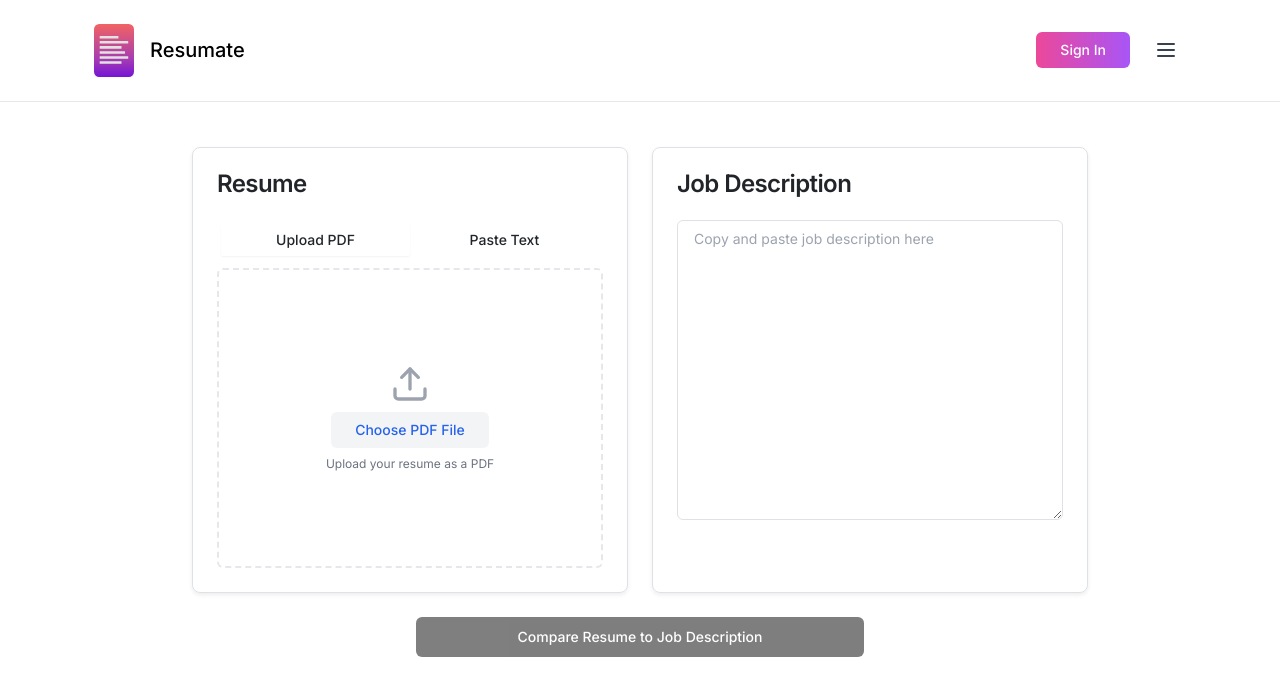
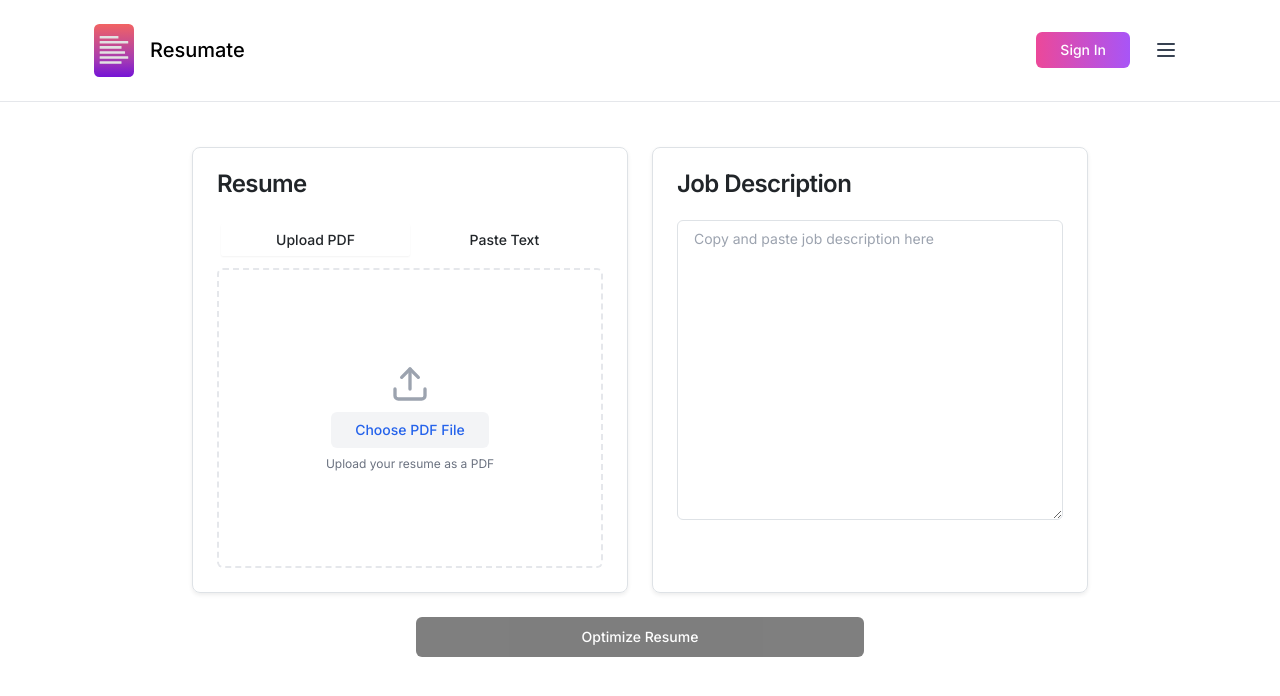
Before and after one commit to baasilali/Resumate, a Next.js app: page /GetStarted in a window 1280 px wide. Shown: the top 696 px of the page. Built offline with nearby package versions, Linux system fonts and the light colour scheme; no server answers.

Commit message:
[nit]: changed button text

```diff
--- a/src/app/components/resume-upload.tsx
+++ b/src/app/components/resume-upload.tsx
@@ -297,7 +297,7 @@
               </div>
             </>
           ) : (
-            "Compare Resume to Job Description"
+            "Optimize Resume"
           )}
         </Button>
         {(error || resumeError) && <p className="text-red-500 text-sm text-center mt-2">{error || resumeError}</p>}
```
